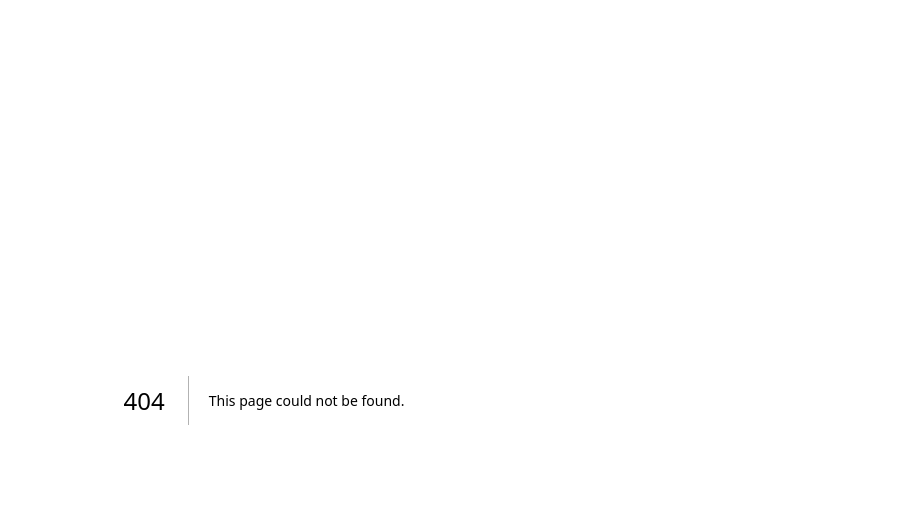
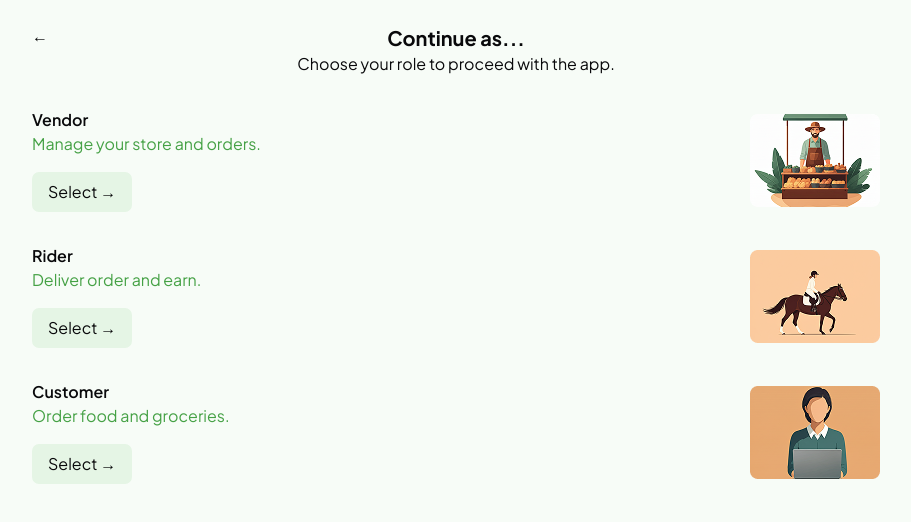
Before and after one commit to Doorrite-Dev-Team/doorite-webs-monorepo, a Next.js app in the folder apps/user-ui/: page /continue in a window 1280 px wide. Before the commit this address had no page. Shown: the top 522 px of the page, without its empty margins (184-1095 px from the left). Built offline with nearby package versions, Linux system fonts and the light colour scheme.

Commit message:
Adding the continue page to the repository

```diff
--- /dev/null
+++ b/apps/user-ui/app/continue/page.tsx
@@ -0,0 +1,64 @@
+"use client";
+import Link from "next/link";
+import { useRouter } from "next/navigation";
+import { imageCustomer, imageRider, imageVendor } from "@repo/ui/assets";
+import Image from "next/image";
+
+export default function ContinuePage() {
+  const router = useRouter();
+  return (
+    <div className="p-6">
+        <div className="absolute">
+          <button onClick={() => router.back()}> &larr; </button>
+        </div>
+        <main className="pb-8 text-center">
+          <h1 className="text-xl font-bold">Continue as...</h1>
+          <p>Choose your role to proceed with the app.</p>
+        </main>
+      <div className="flex flex-col gap-8">
+        <div className="flex justify-between items-center">
+          <div className="flex flex-col gap-4">
+            <div>
+              <h2 className="font-semibold text-base">Vendor</h2>
+              <p className="text-[#45A145]">Manage your store and orders.</p>
+            </div>
+            <Link href="/vendorApp" className="p-2 px-4 cursor-pointer rounded-[7px] bg-[#e5f5e5] w-fit">
+              Select →
+            </Link>
+          </div>
+          <div>
+            <Image src={imageVendor} alt="" />
+          </div>
+        </div>
+        <div className="flex justify-between items-center">
+          <div className="flex flex-col gap-4">
+            <div>
+              <h2 className="font-semibold text-base">Rider</h2>
+              <p className="text-[#45A145]">Deliver order and earn.</p>
+            </div>
+            <Link href="/riderApp" className="p-2 px-4 cursor-pointer rounded-[7px] bg-[#e5f5e5] w-fit">
+              Select →
+            </Link>
+          </div>
+          <div>
+            <Image src={imageRider} alt="" />
+          </div>
+        </div>
+        <div className="flex justify-between items-center">
+          <div className="flex flex-col gap-4">
+            <div>
+              <h2 className="font-semibold text-base">Customer</h2>
+              <p className="text-[#45A145]">Order food and groceries.</p>
+            </div>
+            <Link href="/customerApp" className="p-2 px-4 cursor-pointer rounded-[7px] bg-[#e5f5e5] w-fit">
+              Select →
+            </Link>
+          </div>
+          <div>
+            <Image src={imageCustomer} alt="" />
+          </div>
+        </div>
+      </div>
+    </div>
+  );
+}
--- a/apps/user-ui/app/page.tsx
+++ b/apps/user-ui/app/page.tsx
@@ -66,7 +66,7 @@ const Home = () => {
               asChild
               className="bg-primary/15 text-black hover:bg-primary/25"
             >
-              <Link href="/signup">Get Started</Link>
+              <Link href="/(auth)/signup">Get Started</Link>
             </Button>
           </div>
         </section>
@@ -150,7 +150,7 @@ const Home = () => {
               ))}
             </div>
           </div>
-          <div>
+          <div className="p-4">
             <h2 className="font-bold text-2xl mb-5">How it works</h2>
             <div className="grid grid-cols-2 sm:grid-cols-3 gap-4">
               {[
--- /dev/null
+++ b/apps/user-ui/app/sign-up/page.tsx
@@ -0,0 +1,7 @@
+export default function Signup() {
+  return (
+    <div>
+
+    </div>
+  );
+}
```
